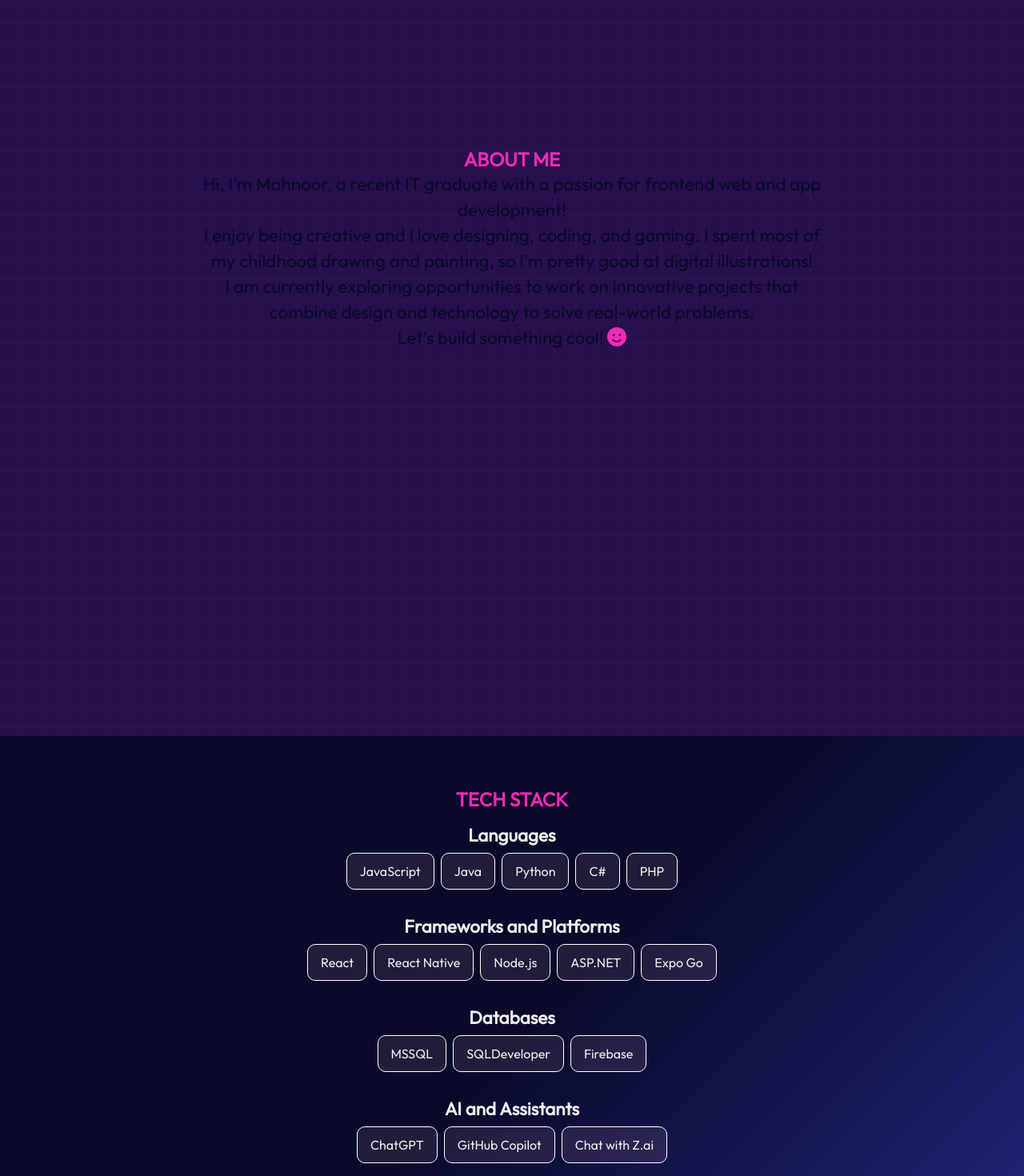
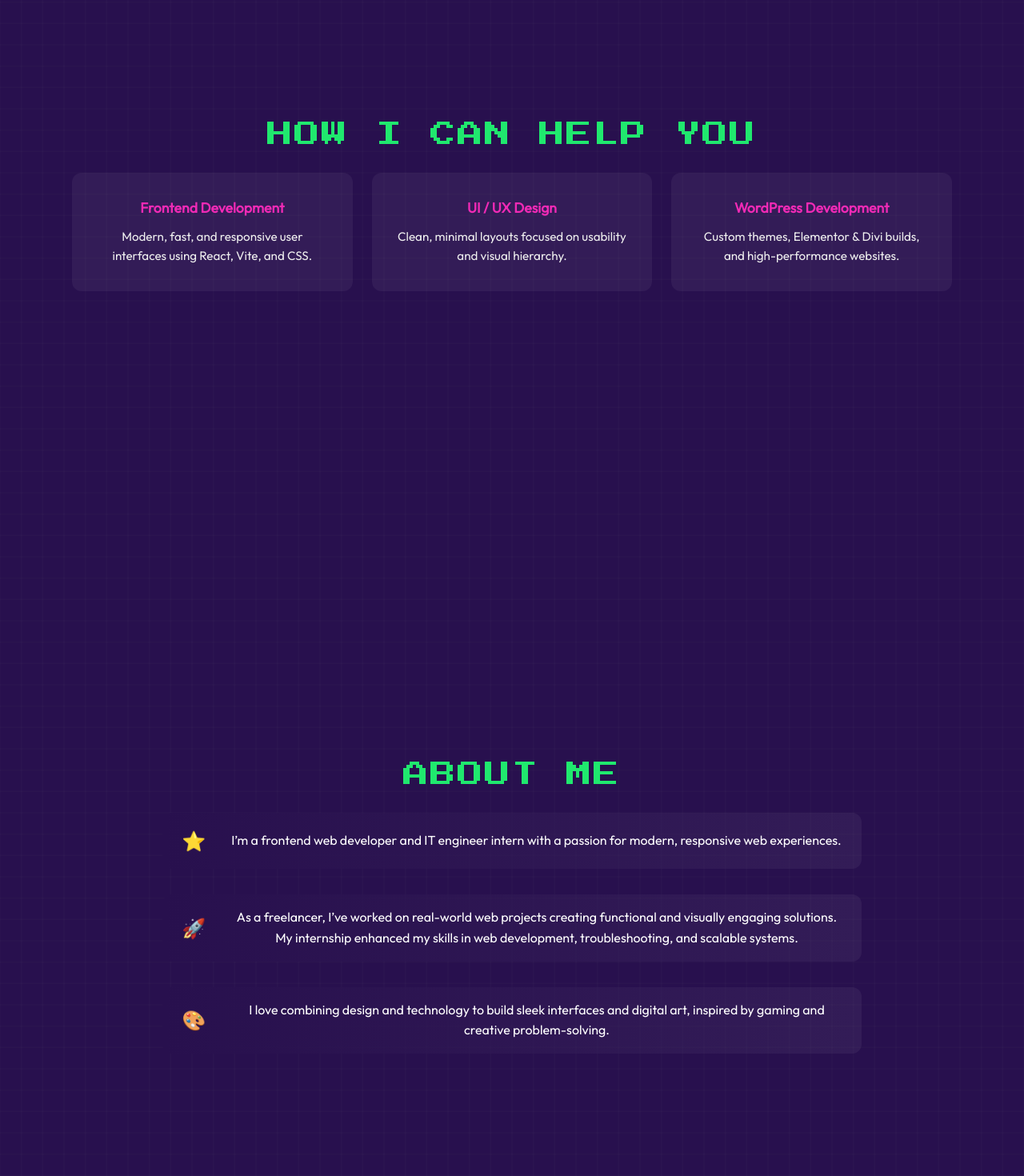
Before and after one commit to mahnoorcodes/portfolio_site, a React (Vite) app: page / in a window 1280 px wide. Shown: the part 680-2150 px from the top of the page at 80% size. Built offline with nearby package versions, Linux system fonts and the light colour scheme.

Commit message:
Services & About

```diff
--- a/src/App.jsx
+++ b/src/App.jsx
@@ -8,6 +8,7 @@ import { Projects } from './components/projects/Projects.jsx';
 import {Cv} from './components/cv/Cv.jsx';
 import { Contact } from './components/contact/Contact.jsx';
 import {Experience} from './components/experience/Experience.jsx';
+import {Services} from './components/services/Services.jsx';
 
 function App() {
   const aboutRef = useRef(null);
@@ -16,6 +17,7 @@ function App() {
   const cvRef = useRef(null);
   const contactRef = useRef(null);
   const experienceRef = useRef(null);
+  const servicesRef = useRef(null);
 
   const scrollToSection = (ref) => {
     if (ref && ref.current) {
@@ -25,9 +27,13 @@ function App() {
 
   return (
     <div className={styles.App}>
-      <Navbar onScrollTo={scrollToSection} refs={{ aboutRef, skillsRef , projectsRef, cvRef, contactRef, experienceRef}} />
+      <Navbar onScrollTo={scrollToSection} refs={{servicesRef, aboutRef, skillsRef , projectsRef, cvRef, contactRef, experienceRef}} />
 
-      <Hero onScrollTo={scrollToSection} refs={{aboutRef, skillsRef , projectsRef, cvRef, contactRef, experienceRef}} />
+      <Hero onScrollTo={scrollToSection} refs={{servicesRef, aboutRef, skillsRef , projectsRef, cvRef, contactRef, experienceRef}} />
+
+      <section ref={servicesRef} id="services">
+        <Services />
+      </section>
 
       <section ref={aboutRef} id="about">
         <About />
--- a/src/components/about/About.jsx
+++ b/src/components/about/About.jsx
@@ -1,20 +1,51 @@
-import React, {forwardRef} from 'react';
+import React, { useRef, useEffect } from 'react';
 import styles from './about.module.css';
-import { FontAwesomeIcon } from '@fortawesome/react-fontawesome';
-import { faSmile } from '@fortawesome/free-solid-svg-icons';
 
 export const About = () => {
+    const titleRef = useRef(null);
+
+    useEffect(() => {
+        const el = titleRef.current;
+
+        const observer = new IntersectionObserver((entries) => {
+        entries.forEach(entry => {
+            if (entry.isIntersecting) {
+            el.classList.add(styles.visible);
+            observer.unobserve(el);
+            }
+        });
+        }, { threshold: 0.2 });
+
+        observer.observe(el);
+    }, []);
+
     return (
             <section id="about" className={styles.aboutSection}>
-                <h1 className={styles.aboutTitle}>ABOUT ME</h1>
+                <h1 ref={titleRef} className={styles.aboutTitle}>ABOUT ME</h1>
                 <div className={styles.aboutContent}>
-                    <p>
-                        Hi, I’m Mahnoor, a recent IT graduate with a passion for frontend web and app development!<br/>
-                        I enjoy being creative and I love designing, coding, and gaming. I spent most of my childhood drawing and painting, so I'm pretty good at digital illustrations!<br/>
-                        I am currently exploring opportunities to work on innovative projects that combine design and technology to solve real-world problems.<br/>
-                        Let’s build something cool! <FontAwesomeIcon icon={faSmile} className={styles.smileIcon} />
-                    </p>
+                    <div className={styles.row}>
+                        <span className={styles.rowIcon}>⭐</span>
+                        <p>
+                            I’m a frontend web developer and IT engineer intern with a passion for modern, responsive web experiences.
+                        </p>
+                    </div>
+
+                    <div className={styles.row}>
+                        <span className={styles.rowIcon}>🚀</span>
+                        <p>
+                            As a freelancer, I’ve worked on real-world web projects creating functional and visually engaging solutions.
+                            My internship enhanced my skills in web development, troubleshooting, and scalable systems.
+                        </p>
+                    </div>
+
+                    <div className={styles.row}>
+                        <span className={styles.rowIcon}>🎨</span>
+                        <p>
+                            I love combining design and technology to build sleek interfaces and digital art, inspired by gaming and creative problem-solving.
+                        </p>
+                    </div>
                 </div>
             </section>
     );
 };
+export default About;
--- a/src/components/about/about.module.css
+++ b/src/components/about/about.module.css
@@ -2,25 +2,68 @@
     position: relative;
     text-align: center;
     z-index: 1;
-    padding: 2rem;
+    padding: 2rem 1rem 0;
 }
 
 .aboutTitle {
-    font-size: 1.5rem;
-    font-weight: 800;
-    margin-top:2rem;
-    color: var(--color-primary);
+    position: relative;
+    font-size: 2rem;
+    font-weight: 400;
+    font-family: 'Press Start 2P', cursive;
+    letter-spacing: 2px;
+    text-transform: uppercase;
+    color: var(--color-secondary);
+    margin-bottom: 2rem;
+    z-index: 1;
+    opacity: 0;
+    transform: translateY(20px);
+    transition: opacity 0.8s ease, transform 0.8s ease;
+}
+.visible {
+    opacity: 1;
+    transform: translateY(0);
 }
 
 .aboutContent {
-    color:var(--color-background);
-    font-size: 1.4rem;
-    max-width: 800px;
-    margin: 0 auto;
-    line-height: 2rem;
+    display: flex;
+    flex-direction: column;
+    align-items: center;
+    gap: 2rem;
+    font-size: 0.95rem;
+    line-height: 1.6;
+    color: var(--color-text);
+}
+.row {
+    width: 70%; /* half width */
+    display: flex;
+    align-items: center;
+    gap: 2rem; /* spacing between icon & text */
+    padding: 1rem 1.5rem;
+    border-radius: 12px;
+
+    /* horizontal gradient: left → right */
+    background: linear-gradient(
+        to right,
+        var(--color-background-secondary) 0%,
+        var(--color-translucent) 100%
+    );
+
+    color: white;
 }
 
-.smileIcon{
-    font-size: 1.5rem;
-    color: var(--color-primary);
+/* ICON styling */
+.rowIcon {
+  font-size: 1.5rem;
+  color: white;
+  flex-shrink: 0;
 }
+
+.row p {
+  margin: 0;
+  font-size: 1rem;
+  line-height: 1.6;
+}
+
+.row:not(:last-child) {
+  border-bottom: none;
+}
--- a/src/components/hero/Hero.jsx
+++ b/src/components/hero/Hero.jsx
@@ -1,15 +1,36 @@
-import React from 'react';
+import React, { useRef, useEffect } from 'react';
 import { FaDownload, FaLinkedin, FaGithub, FaEnvelope} from 'react-icons/fa';
 import styles from './hero.module.css';
 import Spline from '@splinetool/react-spline';
 
 export const Hero = () => {
+  const titleRef = useRef(null);
+
+  useEffect(() => {
+    const elements = [titleRef.current];
+
+    const observer = new IntersectionObserver((entries) => {
+      entries.forEach(entry => {
+        if (entry.isIntersecting) {
+          entry.target.classList.add(styles.visible);
+          observer.unobserve(entry.target);
+        }
+      });
+    }, { threshold: 0.2 });
+
+    elements.forEach(el => el && observer.observe(el));
+
+    return () => observer.disconnect();
+  }, []);
+
   return (
     <section id="hero" className={styles.heroSection}>
       {/* Left Column */}
       <div className={styles.heroContainer}>
         <div className={styles.heroText}>
-          <h1 className={styles.heroTitle}>Hello World!</h1>
+          <h1 ref={titleRef} className={styles.heroTitle}>
+            Hello World!
+          </h1>
           <p className={styles.heroDescription}>
             I'm Mahnoor Faisal <br />
             Web Developer | Front-End Developer | UI/UX Enthusiast | Problem Solver
--- a/src/components/hero/hero.module.css
+++ b/src/components/hero/hero.module.css
@@ -47,18 +47,22 @@ color: var(--color-primary);
     margin-bottom: 0.5rem;
     z-index: 1;
     opacity: 0;
-animation: fadeIn 1.8s forwards;
+    transform: translateY(20px);
+    transition: opacity 0.8s ease, transform 0.8s ease;
 }
-
+.visible {
+    opacity: 1;
+    transform: translateY(0);
+}
 
 .heroDescription {
     font-size: 1.5rem;
     font-weight: 400;
     line-height: 1.5;
-word-spacing: 0.3rem;
+    word-spacing: 0.4rem;
     margin: 0;
     opacity: 0;
-animation: fadeIn 2.2s forwards;
+    animation: fadeIn 2.8s forwards;
 }
 
 .downloadBtn{
@@ -79,7 +83,7 @@ animation: fadeIn 2.2s forwards;
     justify-content: flex-start;
     align-items: center;
     gap: 1.2rem;
-    font-size: 1.6rem;
+    font-size: 1.8rem;
     margin-top: 1.4rem;
 }
 
--- a/src/components/navbar/navbar.module.css
+++ b/src/components/navbar/navbar.module.css
@@ -8,7 +8,7 @@
     top: 0;
     width: 100%;
     z-index: 1000;
-    background: rgba(40, 16, 78, 0.35);
+    background: var(--color-translucent);
     backdrop-filter: blur(12px) saturate(180%);
     -webkit-backdrop-filter: blur(12px) saturate(180%);
     transition: background 0.3s ease, backdrop-filter 0.3s ease;
--- /dev/null
+++ b/src/components/services/Services.jsx
@@ -0,0 +1,45 @@
+import React, { useRef, useEffect } from 'react';
+import styles from './services.module.css';
+
+export const Services = () => {
+    const titleRef = useRef(null);
+
+    useEffect(() => {
+        const el = titleRef.current;
+
+        const observer = new IntersectionObserver((entries) => {
+        entries.forEach(entry => {
+            if (entry.isIntersecting) {
+            el.classList.add(styles.visible);
+            observer.unobserve(el);
+            }
+        });
+        }, { threshold: 0.2 });
+
+        observer.observe(el);
+    }, []);
+
+    return (
+            <section id="services" className={styles.servicesSection}>
+                <h1 ref={titleRef} className={styles.servicesTitle}>How I Can Help You</h1>
+                <div className={styles.servicesContent}>
+                    <div className={styles.serviceBox}>
+                        <h3>Frontend Development</h3>
+                        <p>Modern, fast, and responsive user interfaces using React, Vite, and CSS.</p>
+                    </div>
+
+                    <div className={styles.serviceBox}>
+                        <h3>UI / UX Design</h3>
+                        <p>Clean, minimal layouts focused on usability and visual hierarchy.</p>
+                    </div>
+
+                    <div className={styles.serviceBox}>
+                        <h3>WordPress Development</h3>
+                        <p>Custom themes, Elementor & Divi builds, and high-performance websites.</p>
+                    </div>
+                </div>
+            </section>
+    );
+};
+
+export default Services;
--- /dev/null
+++ b/src/components/services/services.module.css
@@ -0,0 +1,66 @@
+.servicesSection {
+
+    position: relative;
+    text-align: center;
+    z-index: 1;
+    padding: 2rem 1rem 0;
+}
+
+.servicesTitle {
+    position: relative;
+    font-size: 2rem;
+    font-weight: 400;
+    font-family: 'Press Start 2P', cursive;
+    letter-spacing: 2px;
+    text-transform: uppercase;
+    color: var(--color-secondary);
+    margin-bottom: 2rem;
+    z-index: 1;
+    opacity: 0;
+    transform: translateY(20px);
+    transition: opacity 0.8s ease, transform 0.8s ease;
+}
+.visible {
+    opacity: 1;
+    transform: translateY(0);
+}
+
+.servicesContent {
+    display: flex;
+    gap: 1.5rem;
+    margin: 2rem auto 0;
+    max-width: 1100px;
+    box-sizing: border-box;
+}
+
+.serviceBox {
+    flex: 1;
+    background: var(--color-translucent);
+    padding: 2rem;
+    border-radius: 12px;
+    text-align: center;
+    transition: transform 0.3s ease, box-shadow 0.3s ease;
+}
+
+.serviceBox h3 {
+    font-size: 1.1rem;
+    margin-bottom: 0.8rem;
+    color: var(--color-primary);
+}
+
+.serviceBox p {
+    font-size: 0.95rem;
+    line-height: 1.6;
+    color: var(--color-text);
+}
+
+.serviceBox:hover {
+    transform: translateY(-6px);
+    box-shadow: 0 8px 24px rgba(0, 0, 0, 0.3);
+}
+
+@media (max-width: 900px) {
+    .servicesContent {
+        flex-direction: column;
+    }
+}
--- a/src/vars.css
+++ b/src/vars.css
@@ -3,7 +3,7 @@
     --color-primary: #F02AB5;
     --color-secondary: #20E86E;
     --color-background: #090A2A;
-    --color-background-secondary: #3436B2;
-    --color-translucent: rgba(255, 192, 203, 0.1);
+    --color-background-secondary: #28104e;
+    --color-translucent: rgba(255, 255, 255, 0.05);
     --font-roboto:"Roboto";
 }
```
Also changed, not shown: src/App.module.css (line endings or trailing spaces). Lines whose indentation alone changed are shown as unchanged.
